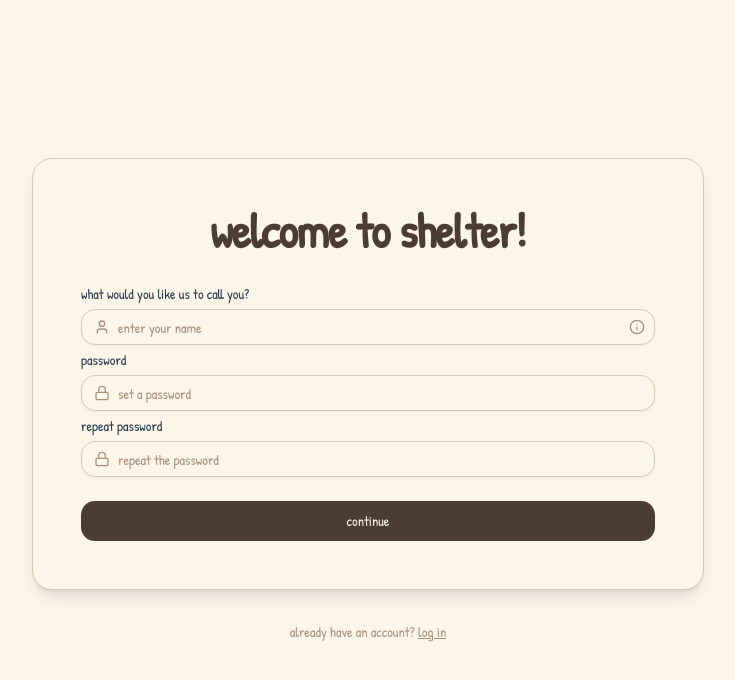
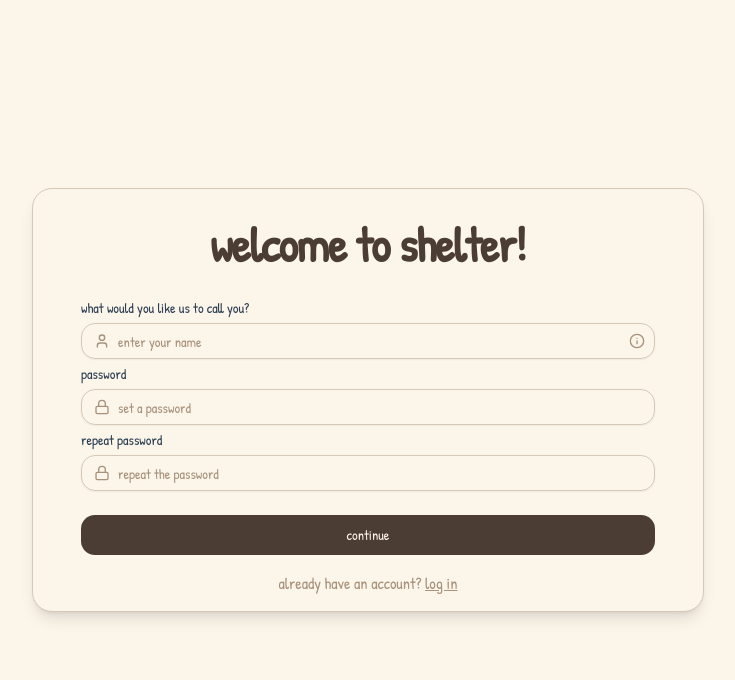
Before and after one commit to Stageddat/shelter-web, a Next.js app: page /signup in a window 1280 px wide. Shown: the top 680 px of the page, without its empty margins (272-1007 px from the left). Built offline with nearby package versions, Linux system fonts and the light colour scheme.

Commit message:
feat: update Signup component to improve layout and reposition login prompt

```diff
--- a/src/app/(app)/(auth)/signup/page.tsx
+++ b/src/app/(app)/(auth)/signup/page.tsx
@@ -8,12 +8,10 @@ export default function Signup() {
   return (
     <main className="flex min-h-screen items-center justify-center px-8 py-16">
       <div className="w-full max-w-2xl space-y-8">
-        <div className="border-border bg-card rounded-xl border p-8 shadow-lg lg:p-12">
+        <div className="border-border bg-card rounded-xl border shadow-lg lg:px-12 lg:py-8 lg:pb-4">
           <SignupHeader />
           <SignupForm />
-        </div>
-
-        <p className="text-muted-foreground text-center text-sm">
+          <p className="text-muted-foreground text-md mt-4 text-center">
             already have an account?{" "}
             <Link
               className="text-primary-dark hover:text-primary font-medium underline transition-colors"
@@ -23,6 +21,7 @@ export default function Signup() {
             </Link>
           </p>
         </div>
+      </div>
     </main>
   );
 }
```
Lines whose indentation alone changed are shown as unchanged.
